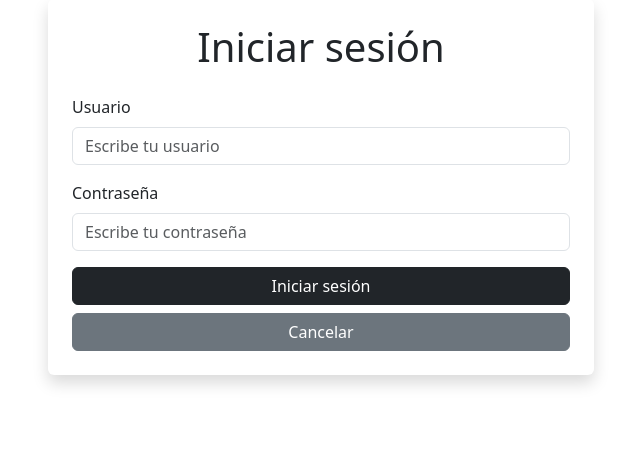
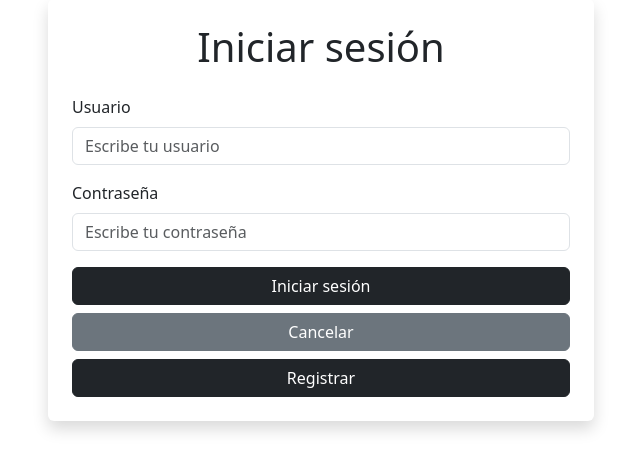
Before and after one commit to CDGuarnizoOrtiz/Plataforma-Colegio, a Django app: page /accounts/login/ in a window 1280 px wide. Shown: the part 97-568 px from the top of the page, without its empty margins (319-959 px from the left). Run offline with Django 5.2, Linux system fonts and the light colour scheme.

Commit message:
new_button_signup

```diff
--- a/plataforma/templates/registration/login.html
+++ b/plataforma/templates/registration/login.html
@@ -29,6 +29,7 @@
           <div class="d-grid gap-2 mt-3">
             <button type="submit" class="btn btn-dark">Iniciar sesión</button>
             <a href="/" class="btn btn-secondary">Cancelar</a>
+            <a href="{% url 'signup' %}" class="btn btn-dark">Registrar</a>
           </div>
         </div>
       </form>
```
